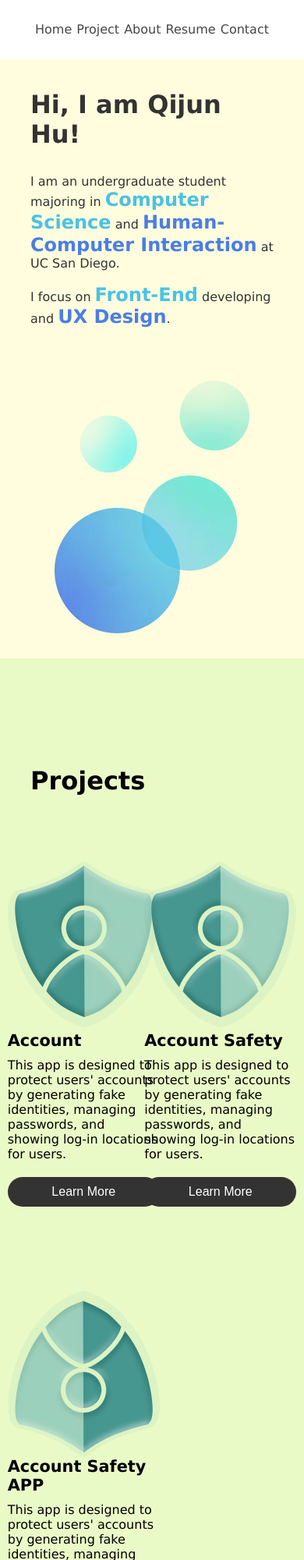
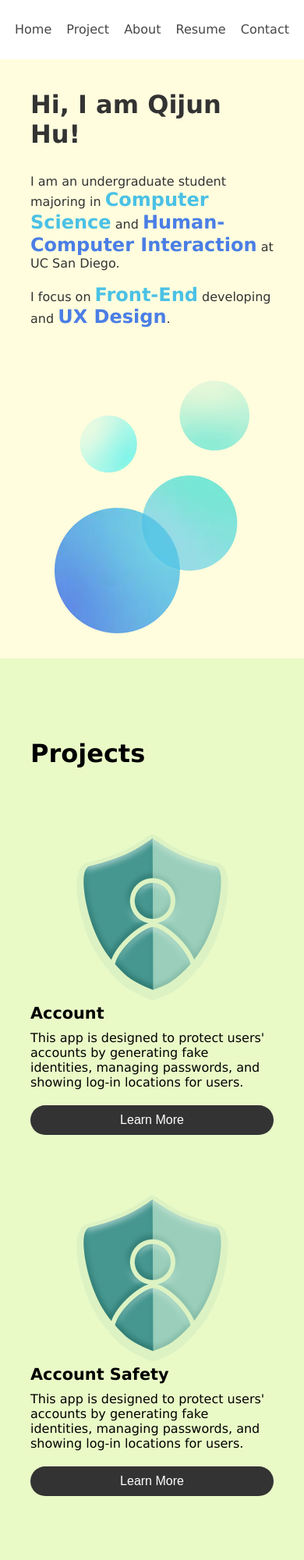
Before and after one commit to mary7hu/portfolio, a plain HTML site: page index.html in a window 390 px wide. Shown: the top 2000 px of the page at 78% size. Drawn offline with Linux system fonts and the light colour scheme.

Commit message:
update css

```diff
--- a/index.css
+++ b/index.css
@@ -151,9 +151,18 @@ card-content button:hover {
     color: var(--main-blue-color, white);
 }
 
+footer {
+    background-color: var(--main-grey-color, #333);
+    color: white;
+    height: 5vh;
+    padding-left: 1vw;
+    display: flex;
+    align-items: center;
+}
+
 @media screen and (max-width: 800px){
     nav {
-        padding: 0 10vw;
+        padding: 0 10dvw;
     }
 
     #home-text h1 {
@@ -187,31 +196,29 @@ card-content button:hover {
     }
 
     #project-cards {
-        margin-bottom: 5dvh;
-        display: grid;
+        margin-bottom: 15dvh;
         grid-template-columns: 35% 35%;
         grid-template-rows: 60% 60%;
-        justify-items: center;
-        justify-content: space-evenly;
     }
 }
 
 @media screen and (max-width: 600px){
+    nav {
+        padding: 0;
+    }
+
     #home {
         grid-template-columns: 80%;
         grid-template-rows: 50% 50%;
     }
 
     #project {
-        height: 160dvh;
+        height: 200dvh;
     }
 
     #project-cards {
-        margin-bottom: 5dvh;
-        display: grid;
-        grid-template-columns: 35% 35%;
-        grid-template-rows: 60% 60%;
-        justify-items: center;
-        justify-content: space-evenly;
+        margin-bottom: 24dvh;
+        grid-template-columns: 80%;
+        grid-template-rows: 40% 40% 40%;
     }
 }
--- a/index.html
+++ b/index.html
@@ -39,8 +39,7 @@
             <div id="project-cards">
                 <project-card>
                     <picture>
-                        <!-- <source srcset="./assets/hero-large.webp" type="image/webp" media="(min-width: 800px)" />
-                        <source srcset="./assets/hero-medium.webp" type="image/webp" media="(min-width: 600px)" /> -->
+                        <source srcset="./assets/app-logo.webp" type="image/webp" />
                         <img src="./assets/app-logo.png" alt="project 1 icon"/>
                     </picture>
                     <card-content>
@@ -51,9 +50,8 @@
                 </project-card>
                 <project-card>
                     <picture>
-                        <!-- <source srcset="./assets/hero-large.webp" type="image/webp" media="(min-width: 800px)" />
-                        <source srcset="./assets/hero-medium.webp" type="image/webp" media="(min-width: 600px)" /> -->
-                        <img src="./assets/app-logo.png" alt="project 2 icon"/>
+                        <source srcset="./assets/app-logo.webp" type="image/webp" />
+                        <img src="./assets/app-logo.png" alt="project 1 icon"/>
                     </picture>
                     <card-content>
                         <h3>Account Safety</h3>
@@ -63,9 +61,8 @@
                 </project-card>
                 <project-card>
                     <picture>
-                        <!-- <source srcset="./assets/hero-large.webp" type="image/webp" media="(min-width: 800px)" />
-                        <source srcset="./assets/hero-medium.webp" type="image/webp" media="(min-width: 600px)" /> -->
-                        <img src="./assets/app-logo.png" alt="project 3 icon"/>
+                        <source srcset="./assets/app-logo.webp" type="image/webp" />
+                        <img src="./assets/app-logo.png" alt="project 1 icon"/>
                     </picture>
                     <card-content>
                         <h3>Account Safety APP</h3>
@@ -75,7 +72,7 @@
                 </project-card>
             </div>
         </section>
-        <section id="about">
+        <!-- <section id="about">
             <header>
                 <h2>About</h2>
             </header>
@@ -107,11 +104,11 @@
                     <input type="submit" value="Send"/>
                 </fieldset>
             </form>
-        </section>
+        </section> -->
     </main>
 
     <footer>
-        <p>2023 Qijun Hu. All rights reserved.</p>
+        <p>&copy 2023 Qijun Hu. All rights reserved.</p>
     </footer>
 </body>
 </html>
```
Also changed, not shown: assets/app-logo.webp (added).
